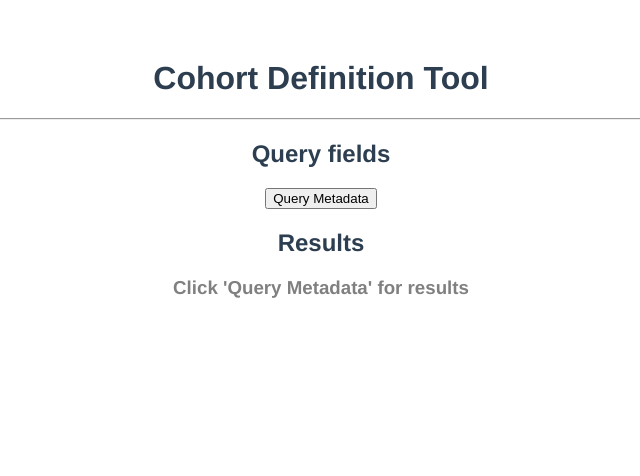
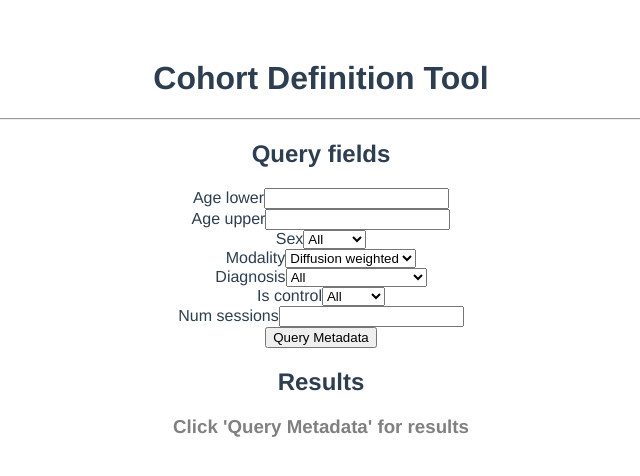
Before and after one commit to rmanaem/js-sandbox, a Vue app in the folder vue/nb-query-mock/: page / in a window 1280 px wide. Shown: the top 476 px of the page, without its empty margins (319-959 px from the left). Built offline with nearby package versions, Linux system fonts and the light colour scheme.

Commit message:
Implemented input fields

```diff
--- a/vue/nb-query-mock/src/App.vue
+++ b/vue/nb-query-mock/src/App.vue
@@ -20,7 +20,62 @@
             <form method="post">
               <div class="form-row row">
                 <div class="form-group col-md-6"></div>
+                <label class="form-label">Age lower</label>
+                <input
+                  type="number"
+                  name="age_lower"
+                  step="any"
+                  class="numberinput form-control"
+                />
                 <div class="form-group col-md-6"></div>
+                <label class="form-label">Age upper</label>
+                <input
+                  type="number"
+                  name="age_upper"
+                  step="any"
+                  class="numberinput form-control"
+                />
+              </div>
+              <div>
+                <label class="form-label">Sex</label>
+                <select type="sex" class="select form-select">
+                  <option value selected>All</option>
+                  <option>female</option>
+                  <option>male</option>
+                </select>
+              </div>
+              <div>
+                <label class="form-label">Modality</label>
+                <select type="modality" class="select form-select">
+                  <option>Diffusion weighted</option>
+                  <option>EEG</option>
+                  <option>Flow weighted</option>
+                  <option>T1 weighted</option>
+                  <option>T2 weighted</option>
+                </select>
+              </div>
+              <div>
+                <label class="form-label">Diagnosis</label>
+                <select name="diagnosis" class="select form-select">
+                  <option>All</option>
+                  <option>Parkinson's disease</option>
+                </select>
+              </div>
+              <div>
+                <label class="form-label">Is control</label>
+                <select name="is_control" class="select form-select">
+                  <option>All</option>
+                  <option>control</option>
+                </select>
+              </div>
+              <div>
+                <label class="form-label">Num sessions</label>
+                <input
+                  type="numebr"
+                  name="num_sessions"
+                  step="any"
+                  class="numberinput form-control"
+                />
               </div>
               <button class="btn btn-primary" type="submit">
                 Query Metadata
```
